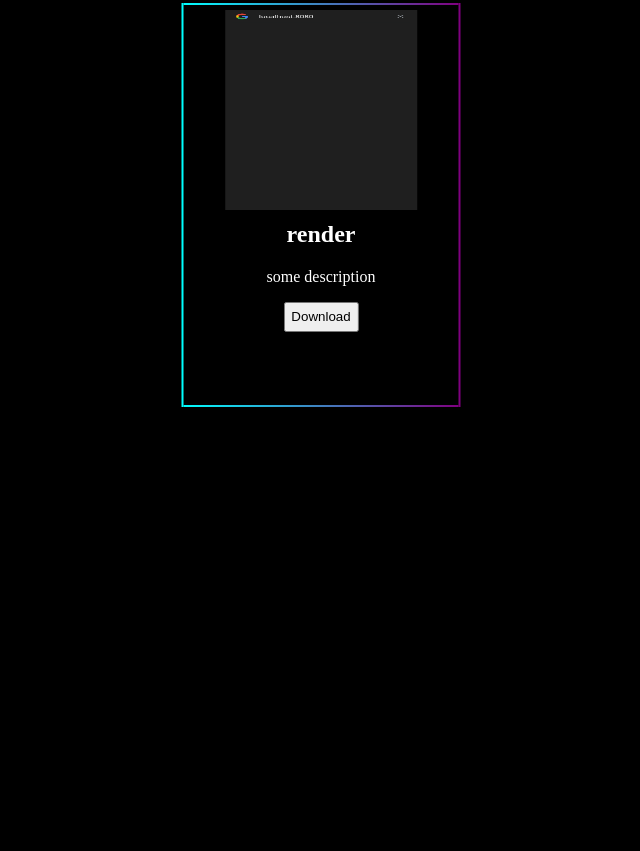
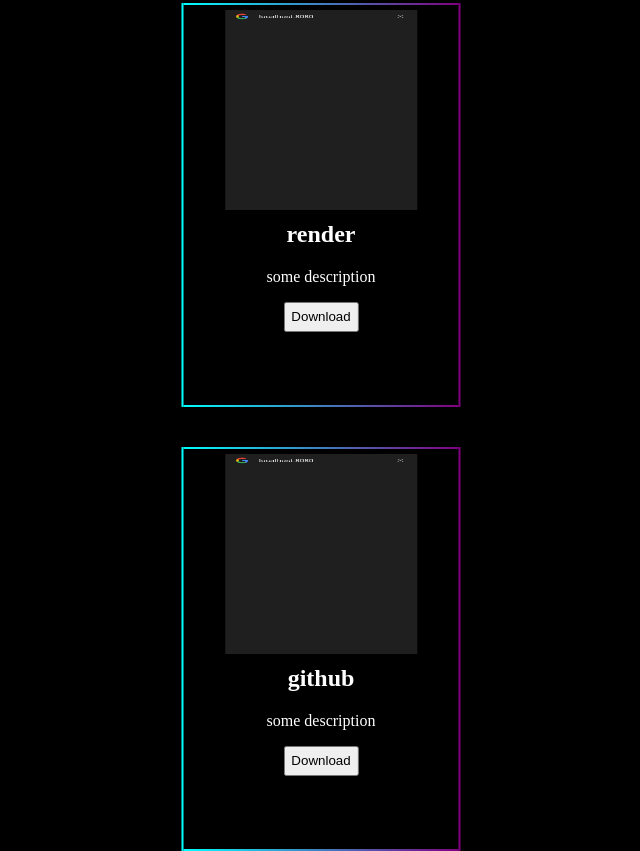
Before and after one commit to minecraft-beta/filmvibe, a plain HTML site: page index.html in a window 1280 px wide. Shown: the part 1078-1929 px from the top of the page, without its empty margins (319-959 px from the left). Before the commit the page ends 1485 px from the top, so only its background shows below. Drawn offline with Linux system fonts and the light colour scheme; files whose address does not match are found by name.

Commit message:
Automated commit

```diff
--- a/index.html
+++ b/index.html
@@ -140,6 +140,14 @@
     <button class="btn" onclick="window.location.href='render/'">Download</button>
   </div>
 
+
+  <div id="github" class="divs">
+   <img class="imgs" src="uploads/660ea45ddf395666e9e4fb53b50d3564.png"/>
+    <h2 class="hd1">github</h2>
+    <p class="p1">some description</p>
+    <button class="btn" onclick="window.location.href='github/'">Download</button>
+  </div>
+
 <script src="script.js"></script>
 </body>
 </html>
```
